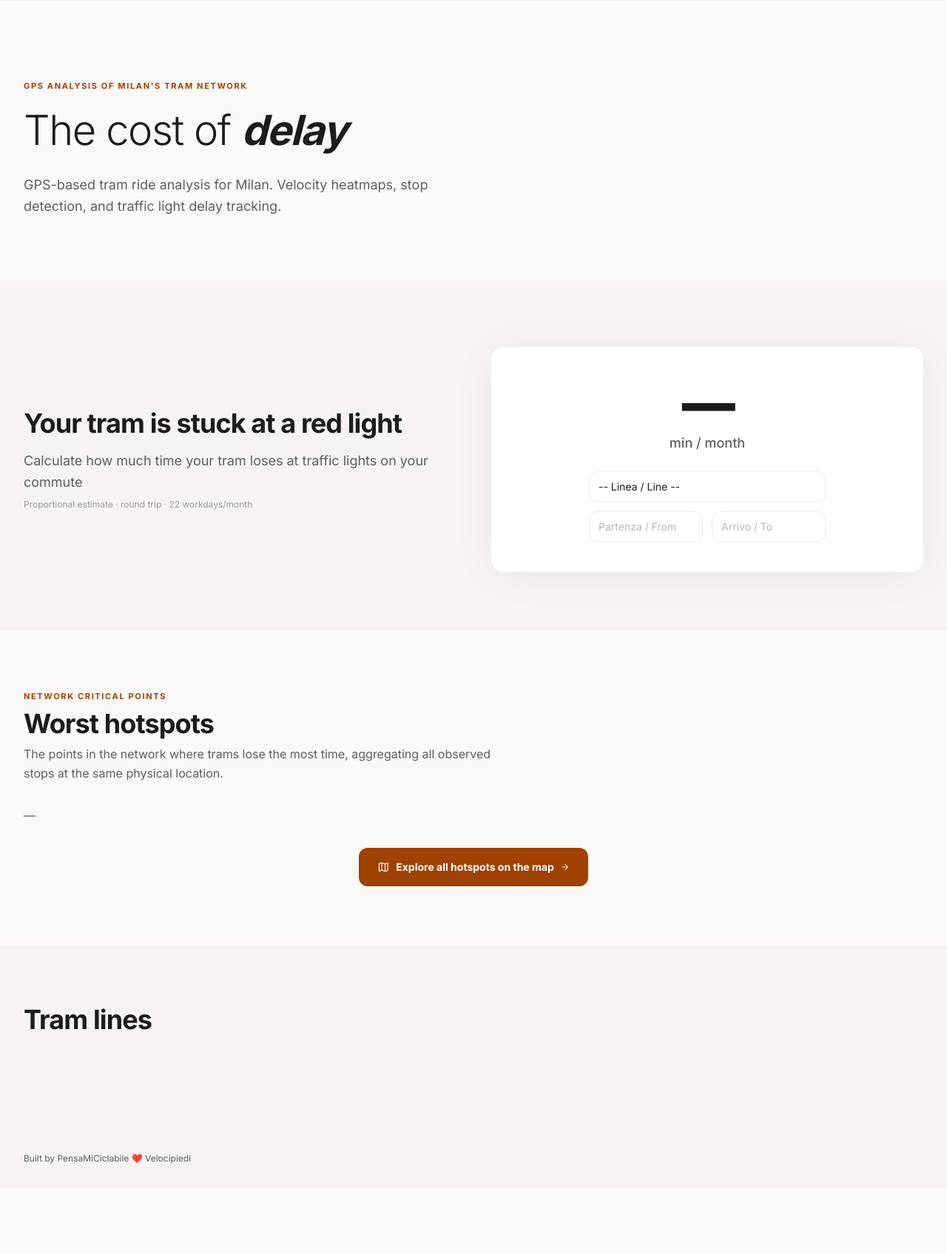
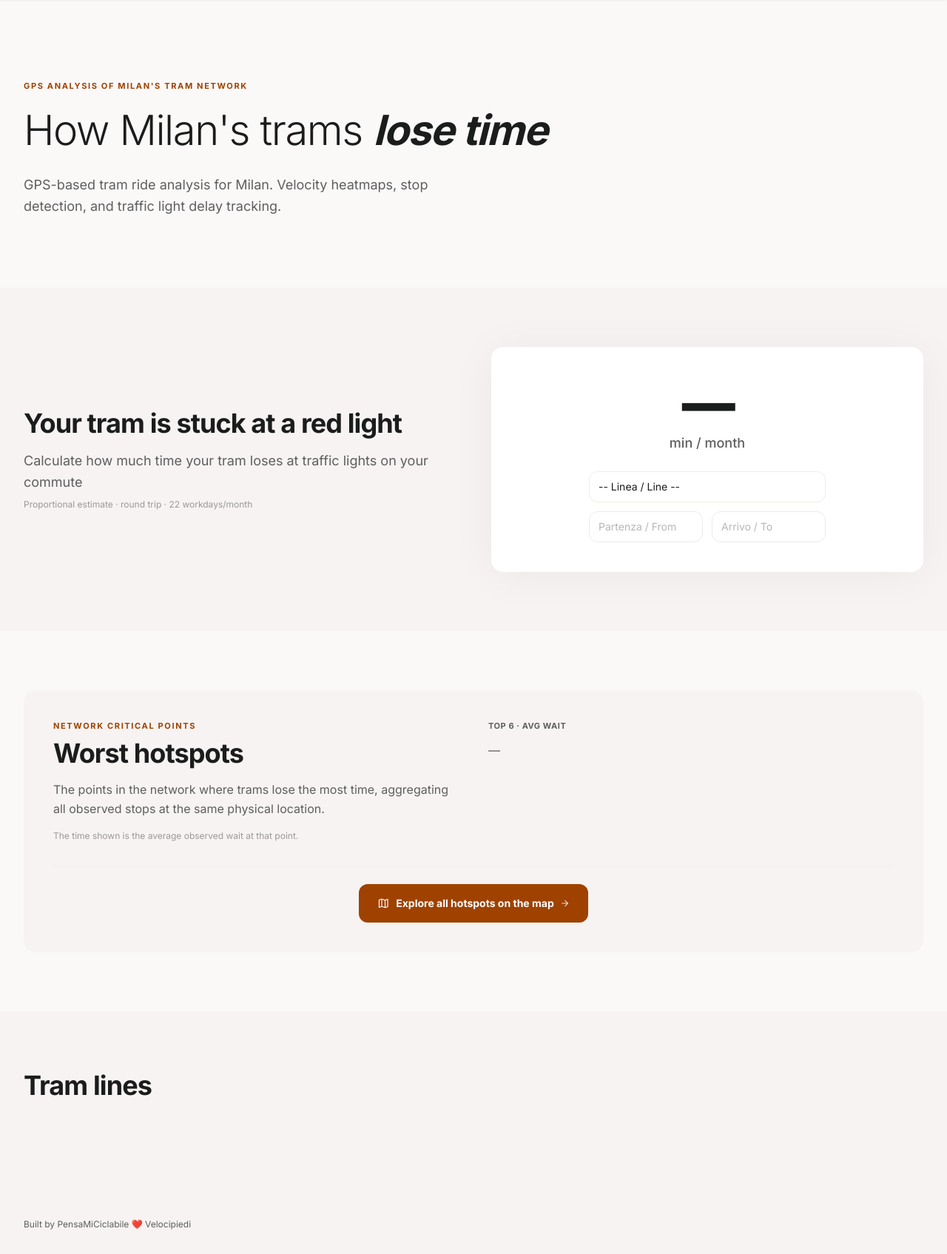
Before and after one commit to pensami-ciclabile/velotrack, a Python web app: template templates/home.html in a window 1280 px wide. Shown: the part 52-1747 px from the top of the page at 74% size. Before the commit the page ends 1625 px from the top, so only its background shows below. Run offline with Jinja, Linux system fonts and the light colour scheme; the template is opened without the code that fills it, so the values that code supplies are empty; some libraries are stand-ins or nearby versions.

Commit message:
Refine homepage: hotspots two-column layout, compact tram line cards, hero copy
- Hotspots preview: two-column layout with description left, ranked list right
- Tram line cards: smaller, rounded, max-w-4xl constrained
- Hero title: "How Milan's trams lose time"
- Hotspot list rendered as compact rows instead of card grid

Co-Authored-By: Claude Opus 4.6 <noreply@anthropic.com>

```diff
--- a/templates/home.html
+++ b/templates/home.html
@@ -11,8 +11,8 @@
             <span class="i18n-en">GPS analysis of Milan's tram network</span>
         </span>
         <h1 class="text-4xl md:text-[3.5rem] font-light leading-tight tracking-tight text-on-surface mb-6">
-            <span class="i18n-it">Il costo del <span class="font-bold italic">ritardo</span></span>
-            <span class="i18n-en">The cost of <span class="font-bold italic">delay</span></span>
+            <span class="i18n-it">Come i tram di Milano <span class="font-bold italic">perdono tempo</span></span>
+            <span class="i18n-en">How Milan's trams <span class="font-bold italic">lose time</span></span>
         </h1>
         <p class="text-lg text-secondary leading-relaxed max-w-xl">
             <span class="i18n-it">Analisi GPS delle corse tramviarie a Milano. Mappe di velocità, rilevamento fermate e monitoraggio ritardi ai semafori.</span>
@@ -139,29 +139,44 @@
 <!-- Hotspots Preview -->
 <script id="hotspot-slices" type="application/json">{{ hotspot_slices_json }}</script>
 <section class="py-16 md:py-20 max-w-[1440px] mx-auto px-6 md:px-8">
-    <div class="mb-8">
+    <div class="bg-surface-container-low rounded-2xl p-8 md:p-10">
+        <div class="grid grid-cols-1 lg:grid-cols-2 gap-10 items-start">
+            <!-- Left: description -->
+            <div>
                 <span class="text-[0.6875rem] font-bold uppercase tracking-[0.15em] text-primary block mb-2">
                     <span class="i18n-it">Punti critici della rete</span><span class="i18n-en">Network critical points</span>
                 </span>
-        <h2 class="text-3xl md:text-4xl font-bold tracking-tight text-on-surface">
+                <h2 class="text-3xl md:text-4xl font-bold tracking-tight text-on-surface mb-4">
                     <span class="i18n-it">Peggiori hotspot</span><span class="i18n-en">Worst hotspots</span>
                 </h2>
-        <p class="text-secondary mt-2 max-w-2xl leading-relaxed">
+                <p class="text-secondary leading-relaxed mb-4">
                     <span class="i18n-it">I punti della rete dove i tram perdono più tempo, aggregando tutte le fermate osservate nello stesso punto fisico.</span>
                     <span class="i18n-en">The points in the network where trams lose the most time, aggregating all observed stops at the same physical location.</span>
                 </p>
+                <p class="text-xs text-secondary/60">
+                    <span class="i18n-it">Il tempo mostrato è l'attesa media osservata in quel punto.</span>
+                    <span class="i18n-en">The time shown is the average observed wait at that point.</span>
+                </p>
             </div>
-    <div id="home-hotspots-body" class="grid grid-cols-1 md:grid-cols-2 lg:grid-cols-3 gap-3 mb-8">
-        <p class="text-secondary col-span-full">—</p>
+            <!-- Right: ranked list -->
+            <div>
+                <h3 class="text-[0.6875rem] font-bold uppercase tracking-wider text-secondary mb-3">
+                    <span class="i18n-it">Top 6 · Attesa media</span><span class="i18n-en">Top 6 · Avg wait</span>
+                </h3>
+                <div id="home-hotspots-body">
+                    <p class="text-secondary">—</p>
+                </div>
+            </div>
         </div>
         <div id="home-hotspot-category" data-value="all" hidden></div>
-    <div class="text-center">
+        <div class="mt-8 pt-6 border-t border-outline-variant/10 text-center">
             <a href="{{ root_path }}/hotspots.html" class="inline-flex items-center gap-2 bg-primary text-white font-bold text-sm px-6 py-3 rounded-xl hover:bg-on-primary-fixed-variant transition-colors">
                 <span class="material-symbols-outlined text-lg">map</span>
                 <span class="i18n-it">Esplora tutti gli hotspot sulla mappa</span>
                 <span class="i18n-en">Explore all hotspots on the map</span>
                 <span class="material-symbols-outlined text-sm">arrow_forward</span>
             </a>
+        </div>
     </div>
 </section>
 
@@ -173,53 +188,40 @@
                 <span class="i18n-it">Linee tramviarie</span><span class="i18n-en">Tram lines</span>
             </h2>
         </div>
+        <div class="max-w-4xl">
         {% for group in grouped_lines %}
-        <div class="mb-10">
-            <h3 class="text-[0.6875rem] font-bold uppercase tracking-[0.1em] text-primary mb-4">
+        <div class="mb-8">
+            <h3 class="text-[0.6875rem] font-bold uppercase tracking-[0.1em] text-primary mb-3">
                 <span class="i18n-it">Linea</span><span class="i18n-en">Line</span> {{ group.line_number }}
             </h3>
-            <div class="grid grid-cols-1 md:grid-cols-2 gap-1">
+            <div class="grid grid-cols-1 md:grid-cols-2 gap-3">
                 {% for line in group.directions %}
-                <a href="{{ root_path }}/lines/{{ line.line_key }}.html" class="bg-surface p-6 flex flex-col justify-between group hover:bg-primary transition-all cursor-pointer no-underline">
-                    <div class="flex justify-between items-start mb-6">
-                        <div class="flex items-center gap-4">
-                            <span class="text-3xl font-black tracking-tighter text-on-surface group-hover:text-white">{{ group.line_number }}</span>
-                            <div class="w-0.5 h-6 bg-primary-container group-hover:bg-white/60"></div>
-                            <div>
-                                <p class="text-[0.6875rem] font-bold uppercase tracking-widest text-secondary group-hover:text-white/60">
-                                    <span class="i18n-it">Percorso</span><span class="i18n-en">Route</span>
-                                </p>
-                                <p class="font-bold leading-tight text-on-surface group-hover:text-white text-sm">
+                <a href="{{ root_path }}/lines/{{ line.line_key }}.html" class="bg-surface-container-lowest rounded-xl px-5 py-4 flex flex-col group hover:bg-primary transition-all cursor-pointer no-underline ambient-shadow">
+                    <div class="flex items-center gap-2.5 mb-2">
+                        <span class="text-xl font-black tracking-tighter text-on-surface group-hover:text-white">{{ group.line_number }}</span>
+                        <div class="w-0.5 h-4 bg-primary-container group-hover:bg-white/60"></div>
+                        <p class="font-bold leading-tight text-on-surface group-hover:text-white text-sm truncate">
                             <span class="i18n-it">{{ display_name_it(line.line_key) }}</span><span class="i18n-en">{{ display_name(line.line_key) }}</span>
                         </p>
                     </div>
-                        </div>
-                        <div class="text-right">
-                            <p class="text-[0.6875rem] font-bold uppercase tracking-widest text-secondary group-hover:text-white/60">
-                                <span class="i18n-it">Velocità</span><span class="i18n-en">Speed</span>
-                            </p>
-                            <p class="font-black text-on-surface group-hover:text-white">{{ "%.1f"|format(line.stats.speed.avg_trip) }} km/h</p>
-                        </div>
-                    </div>
-                    <div class="flex justify-between items-center">
+                    <div class="flex justify-between items-baseline">
                         <span class="text-xs text-secondary group-hover:text-white/60">
                             {{ line.num_rides }} <span class="i18n-it">cors{{ "e" if line.num_rides != 1 else "a" }}</span><span class="i18n-en">ride{{ "s" if line.num_rides != 1 }}</span> · {{ "%.1f"|format(line.total_distance_km) }} km · {{ line.stats.total_stops }} <span class="i18n-it">fermate</span><span class="i18n-en">stops</span>
                         </span>
+                        <span class="font-black text-on-surface group-hover:text-white text-sm shrink-0 ml-3">{{ "%.1f"|format(line.stats.speed.avg_trip) }} km/h</span>
+                    </div>
                     {% if line.stats.avg_trip_duration > 0 and line.stats.priority_savings_incl_bottlenecks > 0 %}
                     {% set pct = (line.stats.priority_savings_incl_bottlenecks / line.stats.avg_trip_duration * 100)|round(0)|int %}
-                        {% set secs = line.stats.priority_savings_incl_bottlenecks|int %}
-                        {% set mins = (secs // 60)|int %}
-                        {% set remainder = (secs % 60)|int %}
-                        <span class="text-xs font-bold text-primary-container group-hover:text-white">
+                    <p class="text-xs font-bold text-primary-container group-hover:text-white mt-1">
                         <span class="i18n-it">Potrebbe essere {{ pct }}% più veloce</span><span class="i18n-en">Could be {{ pct }}% faster</span>
-                        </span>
+                    </p>
                     {% endif %}
-                    </div>
                 </a>
                 {% endfor %}
             </div>
         </div>
         {% endfor %}
+        </div>
     </div>
 </section>
 
--- a/templates/static/js/main.js
+++ b/templates/static/js/main.js
@@ -276,10 +276,10 @@ document.addEventListener("DOMContentLoaded", function () {
     function renderHomeCards(container, rows) {
         if (!container) return;
         if (!rows || !rows.length) {
-            container.innerHTML = "<p class='text-secondary col-span-full'>—</p>";
+            container.innerHTML = "<p class='text-secondary'>—</p>";
             return;
         }
-        var html = "";
+        var html = "<div class='space-y-0 divide-y divide-outline-variant/10'>";
         rows.forEach(function (row, idx) {
             var cat = row.category || "unknown";
             var color = categoryColor(cat);
@@ -287,19 +287,19 @@ document.addEventListener("DOMContentLoaded", function () {
             var wait = num(row.mean_wait_s);
             var waitStr = wait >= 60 ? Math.floor(wait / 60) + "m " + Math.round(wait % 60) + "s" : wait.toFixed(0) + "s";
             var lines = linesSummary(row);
-            html += "<div class='bg-surface-container-lowest rounded-xl p-5 ambient-shadow flex flex-col gap-2'>"
-                + "<div class='flex items-center justify-between'>"
-                + "<div class='flex items-center gap-2'>"
-                + "<span class='text-xs font-bold text-secondary/60'>#" + (idx + 1) + "</span>"
-                + "<span class='material-symbols-outlined text-sm' style='color:" + color + "'>" + icon + "</span>"
-                + "<span class='text-[10px] font-bold uppercase tracking-wide text-secondary'>" + esc(categoryLabel(cat)) + "</span>"
+            html += "<div class='flex items-center gap-4 py-3'>"
+                + "<span class='text-sm font-bold text-secondary/40 w-5 text-right shrink-0'>" + (idx + 1) + "</span>"
+                + "<span class='material-symbols-outlined text-base shrink-0' style='color:" + color + "'>" + icon + "</span>"
+                + "<div class='flex-1 min-w-0'>"
+                + "<div class='flex items-baseline justify-between gap-2'>"
+                + "<span class='text-sm font-semibold text-on-surface truncate'>" + esc(categoryLabel(cat)) + "</span>"
+                + "<span class='text-sm font-black tracking-tight text-on-surface shrink-0'>" + waitStr + "</span>"
                 + "</div>"
-                + "<span class='text-lg font-black tracking-tight text-on-surface'>" + waitStr + "</span>"
+                + "<p class='text-xs text-secondary truncate'>" + num(row.obs_count) + " obs · " + num(row.line_count) + " lines · " + esc(lines) + "</p>"
                 + "</div>"
-                + "<p class='text-xs text-secondary leading-snug'>" + num(row.obs_count) + " obs · " + num(row.line_count) + " lines</p>"
-                + "<p class='text-[11px] text-secondary/70 leading-snug'>" + esc(lines) + "</p>"
                 + "</div>";
         });
+        html += "</div>";
         container.innerHTML = html;
     }
 
```
Lines whose indentation alone changed are shown as unchanged.
